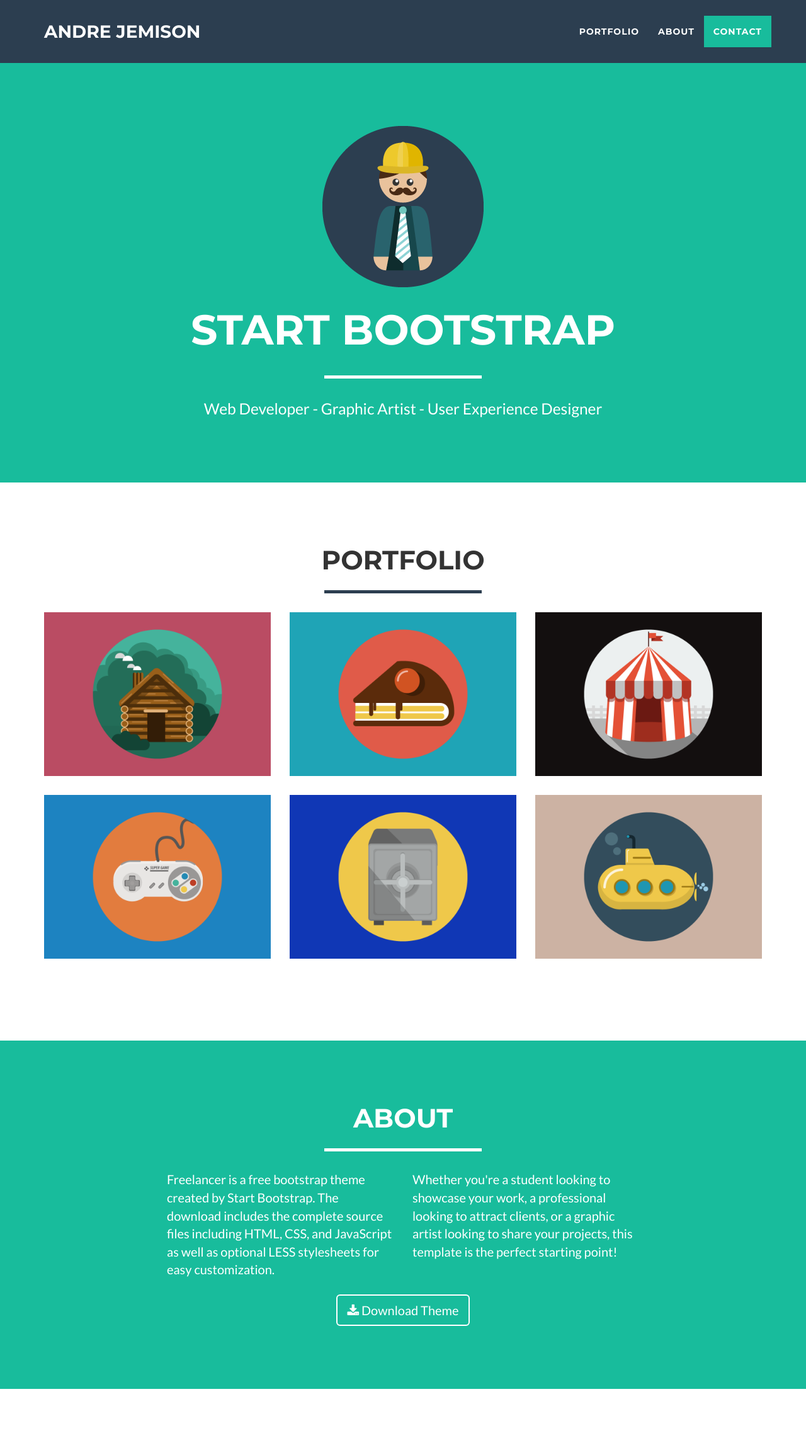
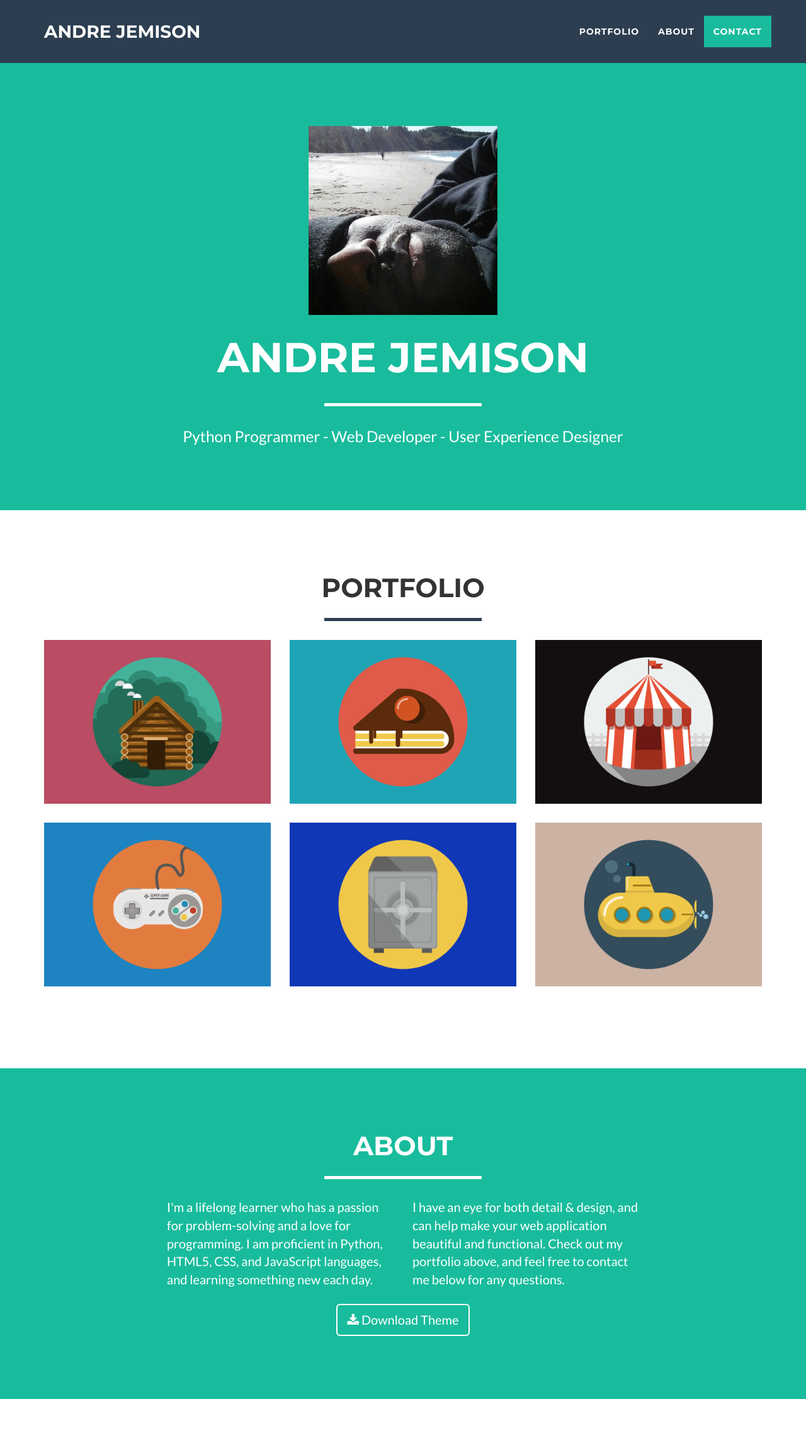
Before and after one commit to ajemiso/ajemiso.github.io, a website: page index.html in a window 1280 px wide. Shown: the top 2302 px of the page at 63% size. Drawn offline with nearby package versions, Linux system fonts and the light colour scheme.

Commit message:
working on site

```diff
--- a/index.html
+++ b/index.html
@@ -67,15 +67,15 @@
     </nav>
 
     <!-- Header -->
-    <header>
+    <header class="top-back">
         <div class="container">
             <div class="row">
                 <div class="col-lg-12">
-                    <img class="img-responsive" src="img/profile.png" alt="">
+                    <img class="img-responsive" src="img/beach_me.jpg" height="300" width="300" alt="">
                     <div class="intro-text">
-                        <span class="name">Start Bootstrap</span>
+                        <span class="name">Andre Jemison</span>
                         <hr class="star-light">
-                        <span class="skills">Web Developer - Graphic Artist - User Experience Designer</span>
+                        <span class="skills">Python Programmer - Web Developer - User Experience Designer</span>
                     </div>
                 </div>
             </div>
@@ -167,10 +167,10 @@
             </div>
             <div class="row">
                 <div class="col-lg-4 col-lg-offset-2">
-                    <p>Freelancer is a free bootstrap theme created by Start Bootstrap. The download includes the complete source files including HTML, CSS, and JavaScript as well as optional LESS stylesheets for easy customization.</p>
+                    <p>I'm a lifelong learner who has a passion for problem-solving and a love for programming.  I am proficient in Python, HTML5, CSS, and JavaScript languages, and learning something new each day.   </p>
                 </div>
                 <div class="col-lg-4">
-                    <p>Whether you're a student looking to showcase your work, a professional looking to attract clients, or a graphic artist looking to share your projects, this template is the perfect starting point!</p>
+                    <p>I have an eye for both detail &amp; design, and can help make your web application beautiful and functional.  Check out my portfolio above, and feel free to contact me below for any questions.   </p>
                 </div>
                 <div class="col-lg-8 col-lg-offset-2 text-center">
                     <a href="#" class="btn btn-lg btn-outline">
--- a/less/variables.less
+++ b/less/variables.less
@@ -3,7 +3,7 @@
 // Gray and Brand Colors for use across theme
 
 @theme-primary:    #2C3E50;
-@theme-success:    #18BC9C;
+@theme-success:    #185ebc;
 
 @gray-base:        #000;
 @gray-darker:      lighten(@gray-base, 13.5%); // #222
```
Also changed, not shown: css/freelancer.css, img/beach_me.jpg (added), img/hawaii_me.jpg (added), 2 other files.
